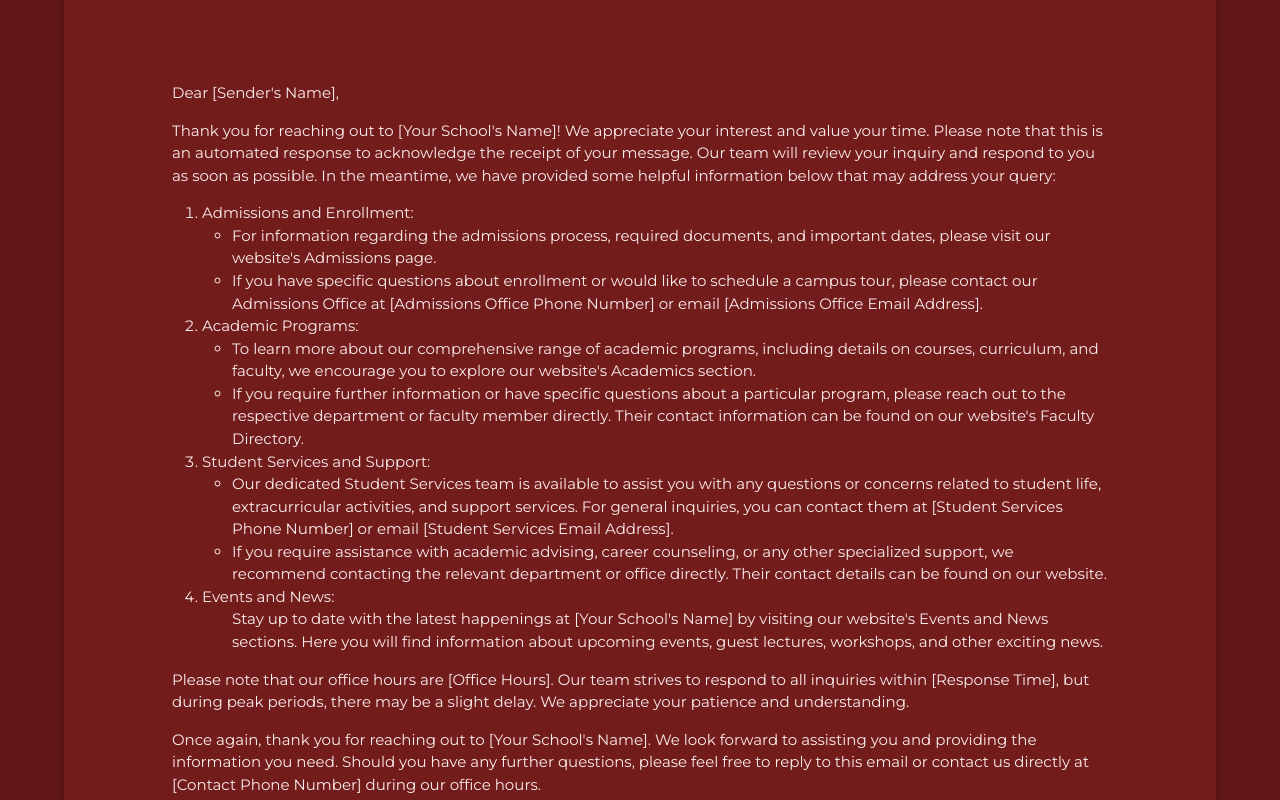
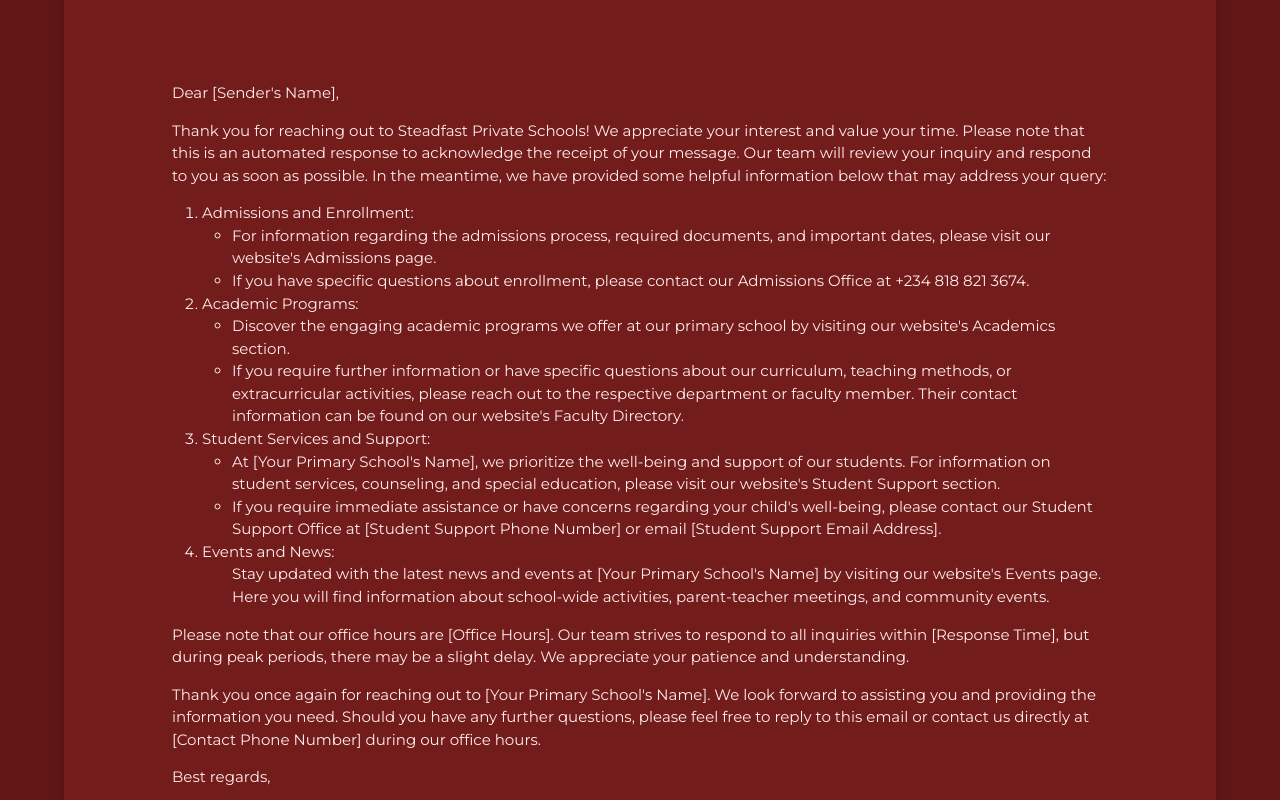
Before and after one commit to ihemebiriegondu/steadfast-email-template, a plain HTML site: page index.html in a window 1280 px wide. Shown: the part 360-1160 px from the top of the page. Drawn offline with Linux system fonts and the light colour scheme; a web font is replaced by a local one.

```diff
--- a/index.html
+++ b/index.html
@@ -17,9 +17,12 @@ $light: rgb(255, 236, 236);
 -->
 
 <body style="background-color: rgb(98, 23, 23); overflow-x: hidden;">
-    <header style="display: flex; justify-content: center; padding: calc(15px + (100vw - 1000px) * (15 - 30) / (700 -  1000));">
+    <header
+        style="display: flex; justify-content: center; padding: calc(15px + (100vw - 1000px) * (15 - 30) / (700 -  1000));">
         <div style="margin: 0 auto; display: flex; justify-content: center; align-items: center;">
-            <h1 style="color: rgb(250, 193, 193); font-family: 'Vesper Libre', serif; font-weight: 400; margin: 12px 4px 12px 0;">SPS</h1>
+            <h1
+                style="color: rgb(250, 193, 193); font-family: 'Vesper Libre', serif; font-weight: 400; margin: 12px 4px 12px 0;">
+                SPS</h1>
             <img src="https://firebasestorage.googleapis.com/v0/b/steadfastprivateschools-admin.appspot.com/o/images%2Fwine_logo-removebg-preview.png?alt=media&token=83f69eb4-edc7-41ab-b996-cc7d8abe0700"
                 alt="" style="width: 2rem; height: 2rem; margin-bottom: 6px;">
         </div>
@@ -34,9 +37,10 @@ $light: rgb(255, 236, 236);
                     alt="" style="width: 100%; height: 100%; object-fit: cover;">
             </div>
         </div>
-        <div style="padding: calc(15px + (200vw - 700px) * (15 - 30) / (700 -  1000)); color: rgb(255, 236, 236); font-size: 0.94rem; line-height: 150%;">
+        <div
+            style="padding: calc(15px + (200vw - 700px) * (15 - 30) / (700 -  1000)); color: rgb(255, 236, 236); font-size: 0.94rem; line-height: 150%;">
             <p>Dear [Sender's Name],</p>
-            <p>Thank you for reaching out to [Your School's Name]! We appreciate your interest and value your time.
+            <p>Thank you for reaching out to Steadfast Private Schools! We appreciate your interest and value your time.
                 Please note that this is an automated response to acknowledge the receipt of your message. Our team will
                 review your inquiry and respond to you as soon as possible. In the meantime, we have provided some
                 helpful information below that may address your query:</p>
@@ -49,9 +53,8 @@ $light: rgb(255, 236, 236);
                             please visit our website's Admissions page.
                         </li>
                         <li>
-                            If you have specific questions about enrollment or would like to schedule a campus tour,
-                            please contact our Admissions Office at [Admissions Office Phone Number] or email
-                            [Admissions Office Email Address].
+                            If you have specific questions about enrollment,
+                            please contact our Admissions Office at +234 818 821 3674.
                         </li>
                     </ul>
                 </li>
@@ -59,14 +62,13 @@ $light: rgb(255, 236, 236);
                     Academic Programs:
                     <ul style="padding-inline-start: 30px;">
                         <li>
-                            To learn more about our comprehensive range of academic programs, including details on
-                            courses, curriculum, and faculty, we encourage you to explore our website's Academics
-                            section.
+                            Discover the engaging academic programs we offer at our primary school by visiting our
+                            website's Academics section.
                         </li>
                         <li>
-                            If you require further information or have specific questions about a particular program,
-                            please reach out to the respective department or faculty member directly. Their contact
-                            information can be found on our website's Faculty Directory.
+                            If you require further information or have specific questions about our curriculum, teaching
+                            methods, or extracurricular activities, please reach out to the respective department or
+                            faculty member. Their contact information can be found on our website's Faculty Directory.
                         </li>
                     </ul>
                 </li>
@@ -74,24 +76,23 @@ $light: rgb(255, 236, 236);
                     Student Services and Support:
                     <ul style="padding-inline-start: 30px;">
                         <li>
-                            Our dedicated Student Services team is available to assist you with any questions or
-                            concerns related to student life, extracurricular activities, and support services. For
-                            general inquiries, you can contact them at [Student Services Phone Number] or email [Student
-                            Services Email Address].
+                            At [Your Primary School's Name], we prioritize the well-being and support of our students.
+                            For information on student services, counseling, and special education, please visit our
+                            website's Student Support section.
                         </li>
                         <li>
-                            If you require assistance with academic advising, career counseling, or any other
-                            specialized support, we recommend contacting the relevant department or office directly.
-                            Their contact details can be found on our website.
+                            If you require immediate assistance or have concerns regarding your child's well-being,
+                            please contact our Student Support Office at [Student Support Phone Number] or email
+                            [Student Support Email Address].
                         </li>
                     </ul>
                 </li>
                 <li>
                     Events and News:
                     <ul style="padding-inline-start: 30px;">
-                        Stay up to date with the latest happenings at [Your School's Name] by visiting our website's
-                        Events and News sections. Here you will find information about upcoming events, guest lectures,
-                        workshops, and other exciting news.
+                        Stay updated with the latest news and events at [Your Primary School's Name] by visiting our
+                        website's Events page. Here you will find information about school-wide activities,
+                        parent-teacher meetings, and community events.
                     </ul>
                 </li>
             </ol>
@@ -101,9 +102,9 @@ $light: rgb(255, 236, 236);
                 patience and understanding.
             </p>
             <p>
-                Once again, thank you for reaching out to [Your School's Name]. We look forward to assisting you and
-                providing the information you need. Should you have any further questions, please feel free to reply to
-                this email or contact us directly at [Contact Phone Number] during our office hours.
+                Thank you once again for reaching out to [Your Primary School's Name]. We look forward to assisting you
+                and providing the information you need. Should you have any further questions, please feel free to reply
+                to this email or contact us directly at [Contact Phone Number] during our office hours.
             </p>
             <p>Best regards,</p>
 
```
